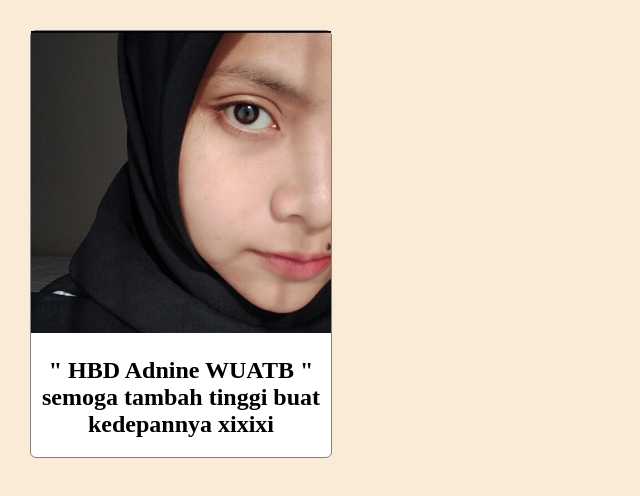
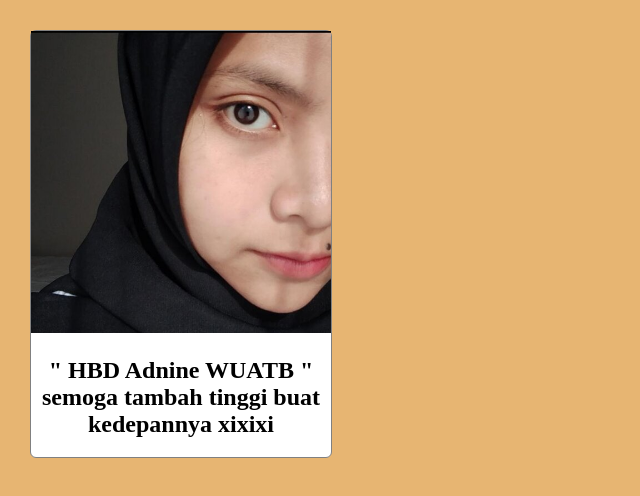
Before and after one commit to brilliantsyifaa24/belajar, a plain HTML site: page index.html in a window 1280 px wide. Shown: the top 496 px of the page, without its empty margins (0-640 px from the left). Drawn offline with Linux system fonts and the light colour scheme.

Commit message:
change collor background

```diff
--- a/style.css
+++ b/style.css
@@ -1,7 +1,7 @@
 body {
     width: 100%;
     margin: 30px;
-    background-color: antiquewhite;
+    background-color: rgb(231, 181, 114);
  }
 
  #profile-container{
```
